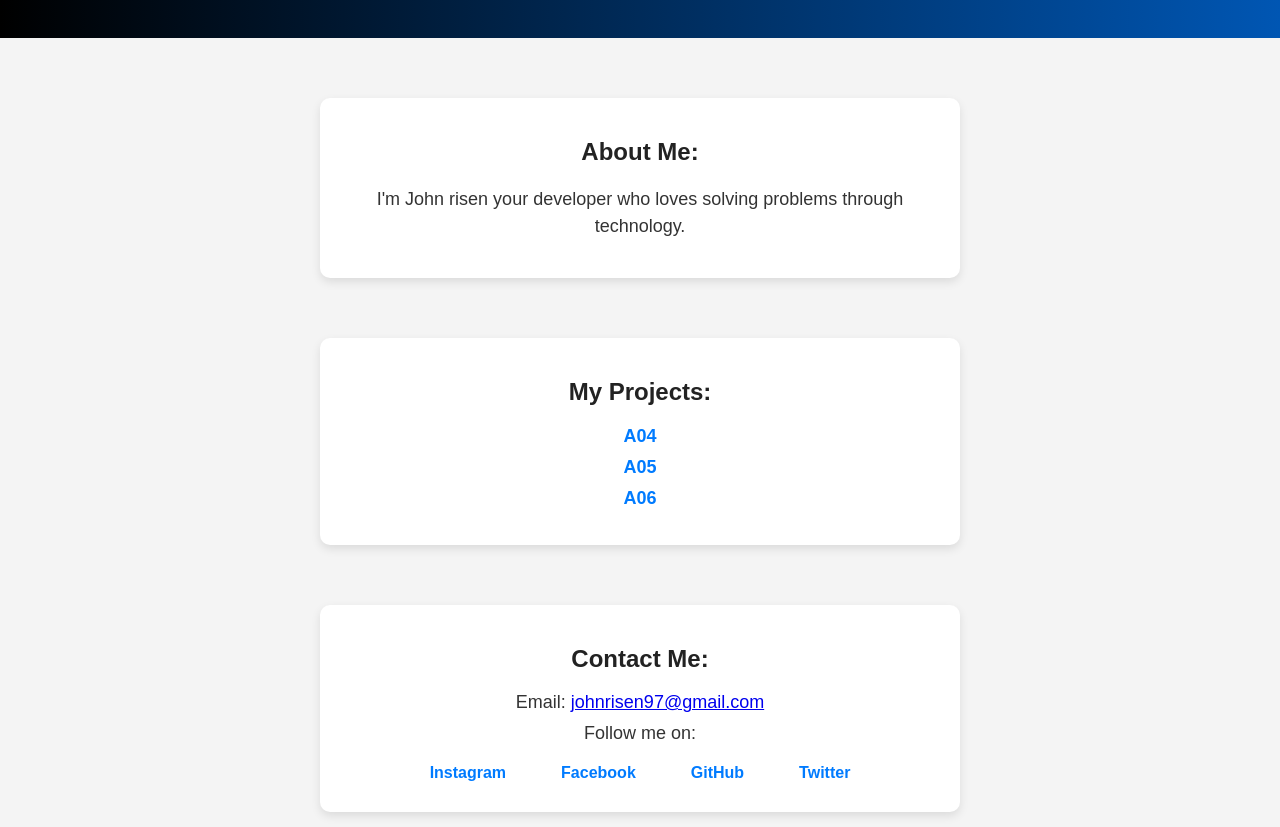
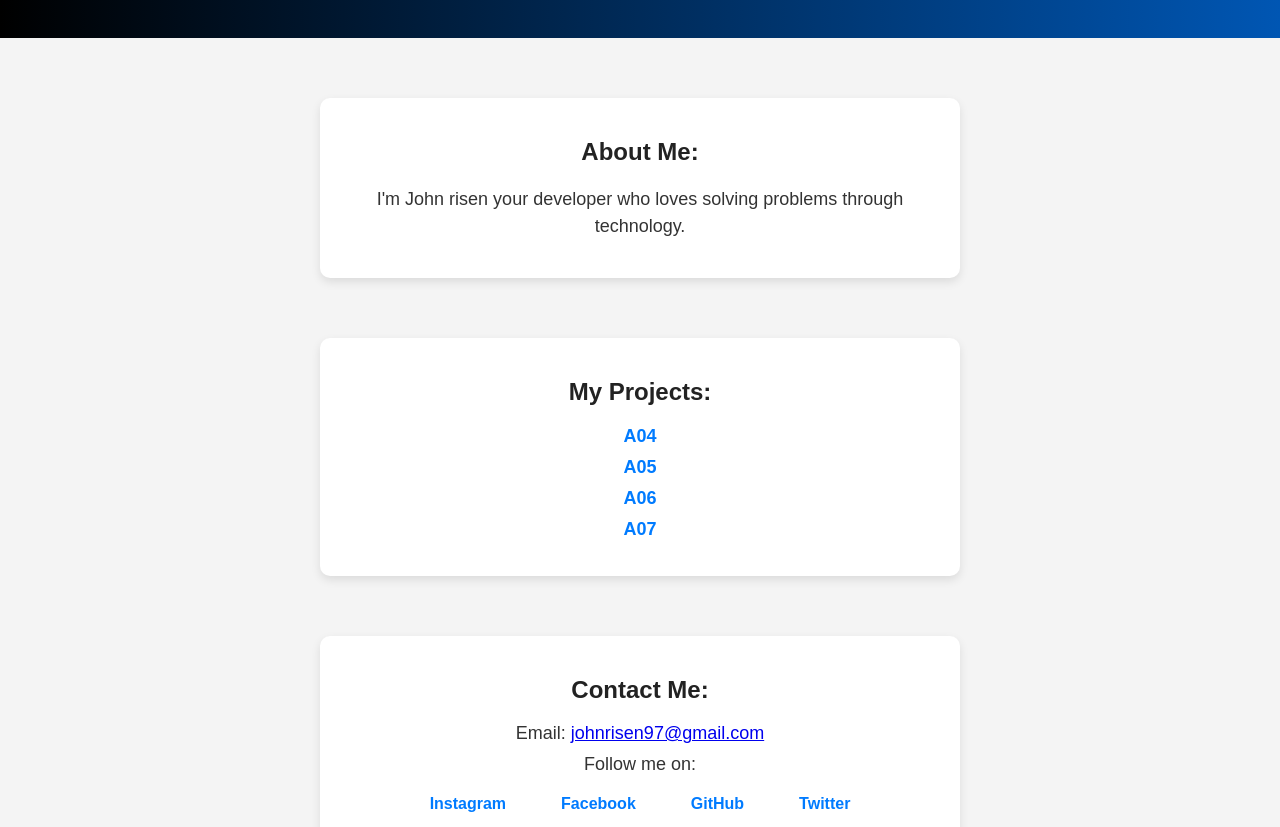
Before and after one commit to Sen115/Sen115.github.io, a plain HTML site: page index.html in a window 1280 px wide. Shown: the part 270-1097 px from the top of the page. Drawn offline with Linux system fonts and the light colour scheme.

Commit message:
Add index

```diff
--- a/index.html
+++ b/index.html
@@ -36,6 +36,7 @@
             <li><a href="A04/index.html">A04</a></li>
             <li><a href="A05/index.html">A05</a></li>
             <li><a href="A06/index.html">A06</a></li>
+            <li><a href="A07/index.html">A07</a></li>
         </ul>
     </section>
 
```
